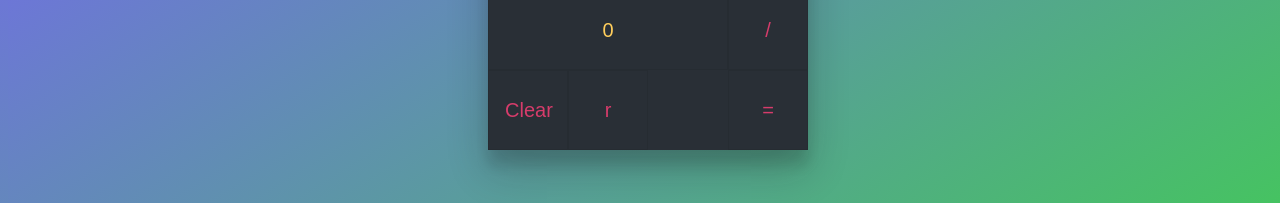
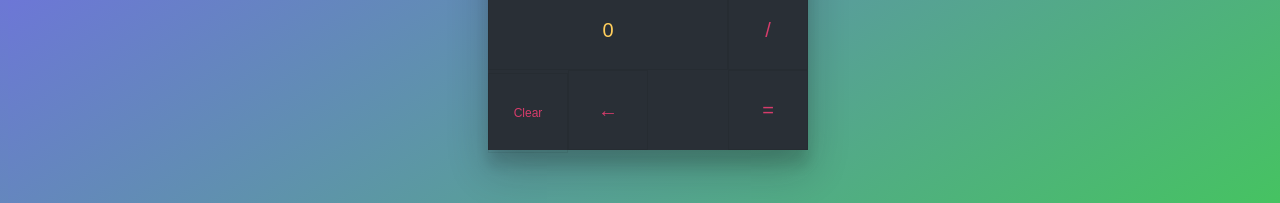
Before and after one commit to gigliagustin/calcApp, a React (Create React App) app: page / in a window 1280 px wide. Shown: the part 358-561 px from the top of the page. Built offline with nearby package versions, Linux system fonts and the light colour scheme.

Commit message:
[ADD] new components such as Numbers and Function

```diff
--- a/src/App.jsx
+++ b/src/App.jsx
@@ -1,36 +1,25 @@
 import React from "react";
 import "./App.css";
-import Button from "./components/Button/Button";
+import Function from "./components/Function/Function";
 import MathOperations from "./components/MathOperations/MathOperations";
+import Numbers from "./components/Numbers/Numbers";
 import Result from "./components/Result/Result";
 
 
 const App = () => {
 
-  const clickHandlerFunction = text => {
-    console.log('Button.clickHandler: ',text)
-  }
-
   return (
     <main className="react-calculator">
       <Result value={"0"} />
-      <div className="numbers">
-        <Button text={"1"} clickHandler={clickHandlerFunction} />
-        <button>2</button>
-        <button>3</button>
-        <button>4</button>
-        <button>5</button>
-        <button>6</button>
-        <button>7</button>
-        <button>8</button>
-        <button>9</button>
-        <button>0</button>
-      </div>
-      <div className="functions">
-        <button>Clear</button>
-        <button>r</button>
-      </div>
-      <MathOperations />
+      <Numbers onClickNumber={number => console.log('Number: ', number)}/>
+      <Function
+        onContentClear={clear => console.log("Clear: ", clear)}
+        onDelete={backSpace => console.log("backSpace: ", backSpace)}
+      />
+      <MathOperations
+        onClickOperation={operation => console.log("Operation: ", operation)}
+        onClickEqual={equal => console.log("Equal: ",equal)}
+      />
     </main>
   );
 };
--- /dev/null
+++ b/src/components/Button/Button.css
@@ -0,0 +1,3 @@
+.button-long-text {
+  font-size: 12px;
+}
--- a/src/components/Button/Button.js
+++ b/src/components/Button/index.js
@@ -1,5 +1,6 @@
 import PropTypes from 'prop-types'
 import React from "react"
+import './Button.css'
 
 const Button = ({ type, text, clickHandler }) => (
   <button className={type} onClick={() => clickHandler(text)}>
@@ -12,4 +13,5 @@ Button.propTypes = {
   text: PropTypes.string.isRequired,
   clickHandler: PropTypes.func.isRequired
 }
+
 export default Button
--- /dev/null
+++ b/src/components/Function/Function.js
@@ -0,0 +1,18 @@
+import PropTypes from 'prop-types'
+import React from 'react'
+import Button from '../Button'
+
+const Function = ({ onContentClear, onDelete }) => {
+  return (
+    <div className="functions">
+      <Button type={'button-long-text'} text='Clear' clickHandler={onContentClear} />
+      <Button text='&larr;' clickHandler={onDelete} />
+    </div>
+  )
+}
+
+Function.propTypes = {
+  onContentClear: PropTypes.func.isRequired,
+  onDelete: PropTypes.func.isRequired
+}
+export default Function
--- a/src/components/MathOperations/MathOperations.js
+++ b/src/components/MathOperations/MathOperations.js
@@ -1,6 +1,6 @@
 import PropTypes from 'prop-types'
 import React from 'react'
-import Button from '../Button/Button'
+import Button from '../Button'
 
 const MathOperations = ({ onClickOperation, onClickEqual}) => {
   return (
--- /dev/null
+++ b/src/components/Numbers/Numbers.js
@@ -0,0 +1,26 @@
+import PropTypes from 'prop-types'
+import React from 'react'
+import Button from '../Button'
+
+const Numbers = ({onClickNumber}) => {
+  return (
+    <section className="numbers">
+      <Button text='1' clickHandler={onClickNumber} />
+      <Button text='2' clickHandler={onClickNumber} />
+      <Button text='3' clickHandler={onClickNumber} />
+      <Button text='4' clickHandler={onClickNumber} />
+      <Button text='5' clickHandler={onClickNumber} />
+      <Button text='6' clickHandler={onClickNumber} />
+      <Button text='7' clickHandler={onClickNumber} />
+      <Button text='8' clickHandler={onClickNumber} />
+      <Button text='9' clickHandler={onClickNumber} />
+      <Button text='0' clickHandler={onClickNumber} />
+    </section>
+  )
+}
+
+Numbers.propTypes = {
+  onClickNumber: PropTypes.func.isRequired
+}
+
+export default Numbers
```
